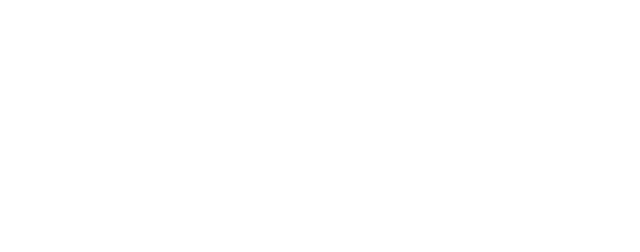
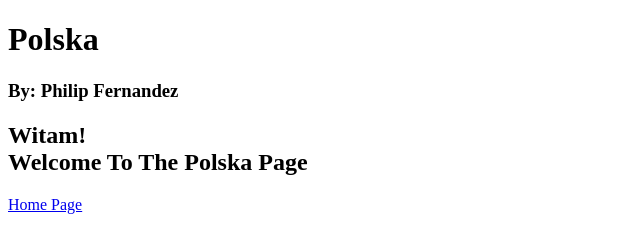
Before and after one commit to philip58/webDev1, a plain HTML site: page polska.html in a window 1280 px wide. Shown: the whole page, without its empty margins (0-640 px from the left). Drawn offline with Linux system fonts and the light colour scheme.

```diff
--- a/index.html
+++ b/index.html
@@ -2,6 +2,7 @@
 <html>
     <head>
         <title>Assignment 1 - Home Page</title>
+        <link rel="stylesheet" href="index.css">
     </head>
     <body>
         <h1>Assignment 1</h1>
@@ -12,6 +13,6 @@
         </div>
         <div class="link2">
             <a href="uruguay.html">Uruguay</a>
-        </div>
+        </div><img src="luffy.jpg" alt="Luffy">
     </body>
 </html>
--- a/polska.html
+++ b/polska.html
@@ -0,0 +1,14 @@
+<!DOCTYPE html>
+<html>
+    <head>
+        <title>Assignment 1 - Polska</title>
+    </head>
+    <body>
+        <h1>Polska</h1>
+        <h3>By: Philip Fernandez</h3>
+        <h2>Witam! <br>Welcome To The Polska Page</h2>
+        <div class="link0">
+            <a href="index.html">Home Page</a>
+
+    </body>
+</html>
```
Also changed, not shown: uruguay.html (+15 -0 lines), luffy.jpg (added).
